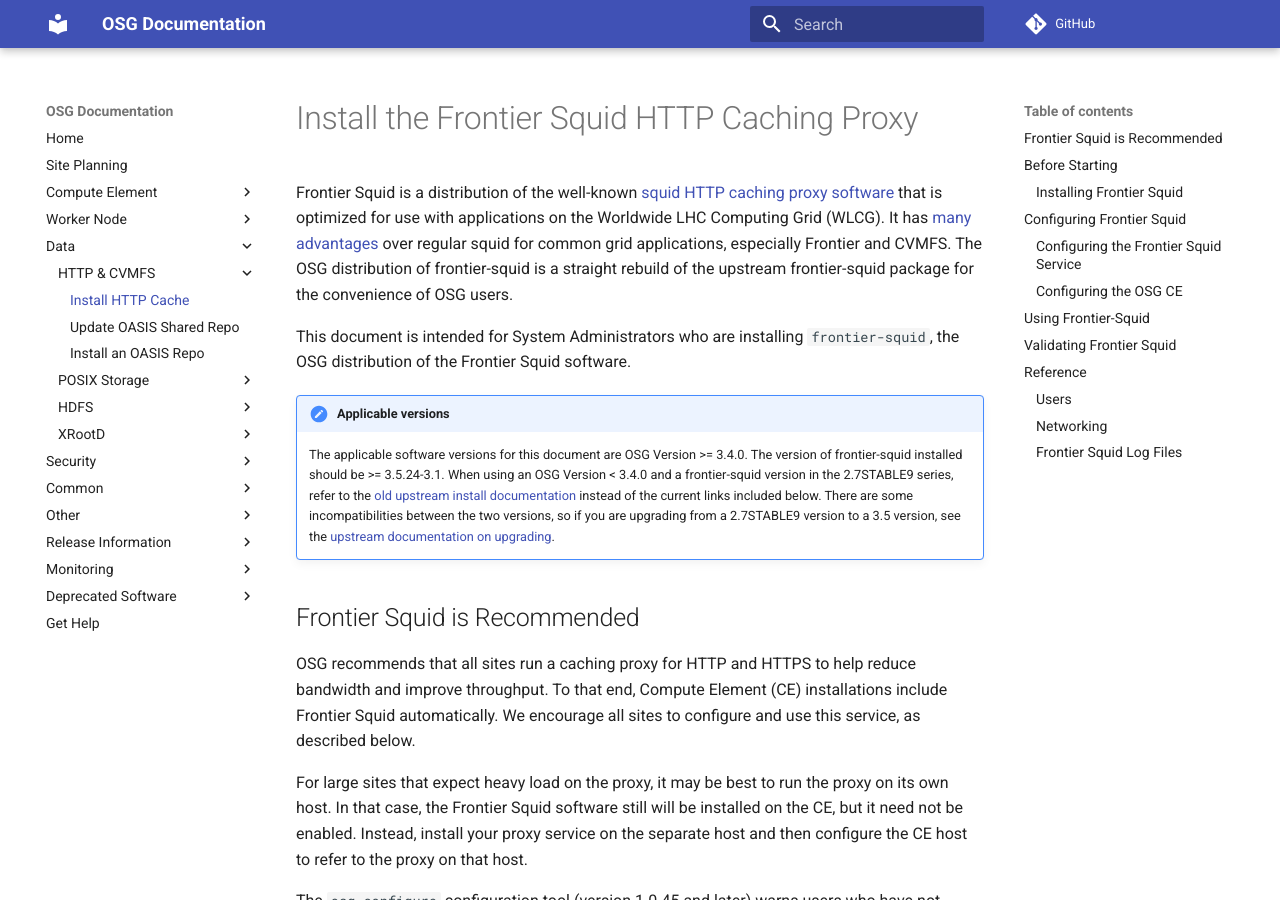
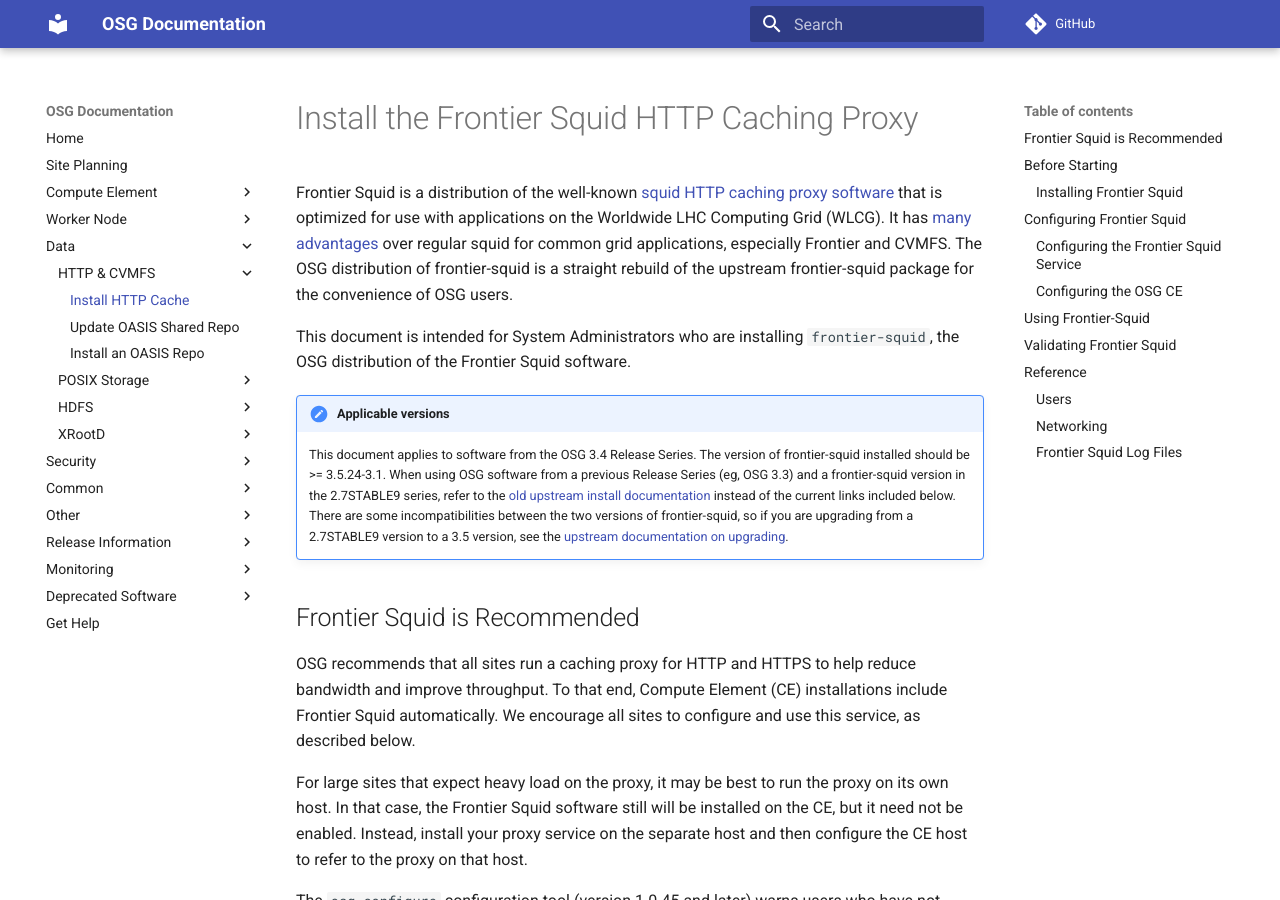
Before and after one commit to osg-htc/docs, an MkDocs documentation site: the page built from docs/data/frontier-squid.md, in a window 1280 px wide and 900 px high. Built offline with MkDocs 1.6.1 and Material for MkDocs 9.7.7, drawn with Linux system fonts in a browser that asks for light colours; comment, search, counter and statistics services are not loaded; old or Windows-style settings are respelled for this version of MkDocs.

Commit message:
reword "Applicable versions" section (SOFTWARE-3075)
"OSG Version" presumably refers to the nebulous version of the
not-especially-useful osg-version package.  What is really important
is the release series that the other osg packages was installed from,
if i understand correctly.

Also, the sentence about upgrading to a 3.5 version does not state
explicitly that it is referring to frontier-squid (as opposed to the
"OSG Version" or something); and, while that can be inferred by a
careful reading of the rest of the paragraph, it would make it more
clear / obvious to mention explicitly in this sentence that we are
talking about frontier-squid.

```diff
--- a/docs/data/frontier-squid.md
+++ b/docs/data/frontier-squid.md
@@ -12,14 +12,14 @@
 `frontier-squid`, the OSG distribution of the Frontier Squid software.
 
 !!! note "Applicable versions"
-    The applicable software versions for this document are OSG Version >= 3.4.0.
+    This document applies to software from the OSG 3.4 Release Series.
     The version of frontier-squid installed should be >= 3.5.24-3.1.
-    When using an OSG Version < 3.4.0 and a frontier-squid version in the
-    2.7STABLE9 series, refer to the
+    When using OSG software from a previous Release Series (eg, OSG 3.3)
+    and a frontier-squid version in the 2.7STABLE9 series, refer to the
     [old upstream install documentation](https://twiki.cern.ch/twiki/bin/view/Frontier/OldInstallSquid)
     instead of the current links included below. There are some
-    incompatibilities between the two versions, so if you are upgrading
-    from a 2.7STABLE9 version to a 3.5 version, see the
+    incompatibilities between the two versions of frontier-squid, so if you
+    are upgrading from a 2.7STABLE9 version to a 3.5 version, see the
     [upstream documentation on upgrading](https://twiki.cern.ch/twiki/bin/view/Frontier/InstallSquid#Upgrading).
 
 ## Frontier Squid is Recommended
```
